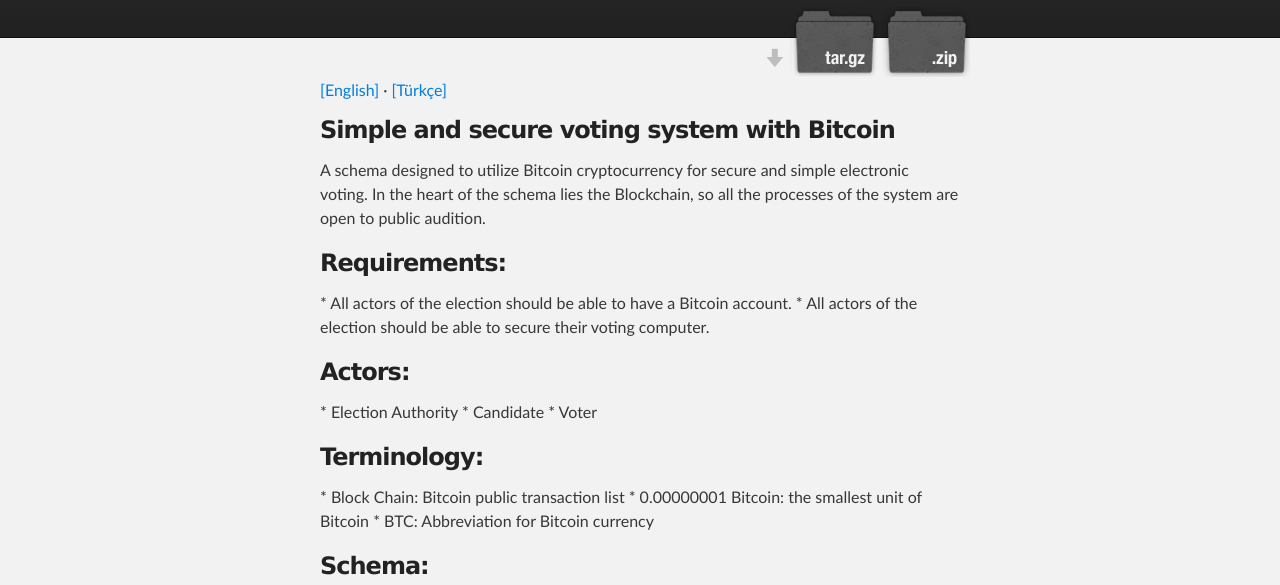
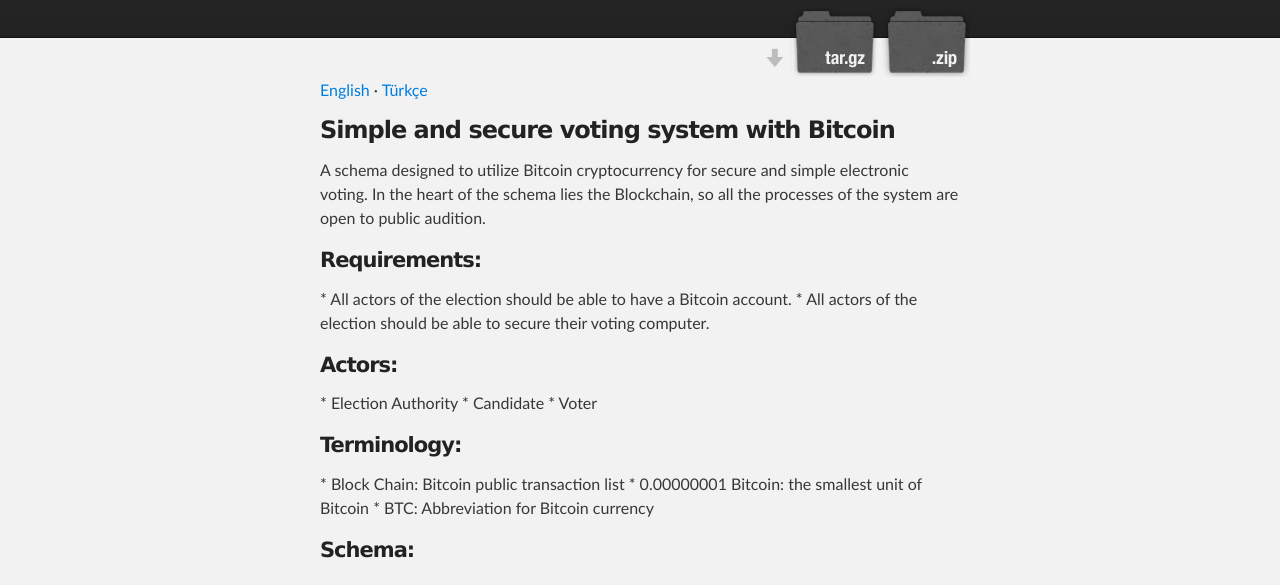
Before and after one commit to arikan/bitcoin-voting, a plain HTML site: page index.html in a window 1280 px wide. Shown: the part 208-793 px from the top of the page. Drawn offline with Linux system fonts and the light colour scheme.

Commit message:
index update

```diff
--- a/index.html
+++ b/index.html
@@ -28,10 +28,10 @@
   <!-- MAIN CONTENT -->
   <div id="main_content_wrap" class="outer">
     <section id="main_content" class="inner">
-      <a name="#simple-and-secure-voting-system-with-bitcoin">[English]</a> ∙
-      <a href="#bitcoin-ile-g%C3%BCvenli-ve-basit-bir-oy-sistemi">[Türkçe]</a>
+      <a href="#en">English</a> ∙
+      <a href="#tr">Türkçe</a>
 
-      <a name="#simple-and-secure-voting-system-with-bitcoin"></a>
+      <a name="#en"></a>
       <h3>
         <a name="welcome-to-github-pages" class="anchor" href="#welcome-to-github-pages">
           <span class="octicon octicon-link"></span>
@@ -43,24 +43,24 @@
         A schema designed to utilize Bitcoin cryptocurrency for secure and simple electronic voting. In the heart of the schema lies the Blockchain, so all the processes of the system are open to public audition.
       </p>
       <p>
-        <h3>Requirements:</h3>
+        <h4>Requirements:</h4>
         * All actors of the election should be able to have a Bitcoin account.
         * All actors of the election should be able to secure their voting computer.
       </p>
       <p>
-        <h3>Actors:</h3>
+        <h4>Actors:</h4>
         * Election Authority
         * Candidate
         * Voter
       </p>
       <p>
-        <h3>Terminology:</h3>
+        <h4>Terminology:</h4>
         * Block Chain: Bitcoin public transaction list
         * 0.00000001 Bitcoin: the smallest unit of Bitcoin
         * BTC: Abbreviation for Bitcoin currency
       </p>
       <p>
-        <h3>Schema:</h3>
+        <h4>Schema:</h4>
       </p>
       <p>
         0. **Election Authority declaration:**
@@ -85,16 +85,18 @@
         Election result is obtained by counting all valid voting transactions from the registered voting addresses to the registered candidate addresses in the Blockchain. Any other transaction after the first 0.00000001 BTC transaction from the voter to the candidate is considered disqualified. The whole process from the registrations to the voting and counting the results is open to audition by anyone.
       </p>
       <p>
-        <h3>Contribution</h3>
+        <h4>Contribution</h4>
         This basic schema can be implemented today with the existing Bitcoin infrastructure. One can develop applications and interfaces for better user experience of this system. Please send your comments and questions on issues and feel free to fork the repository and send pull requests.
       </p>
       <p>
-      <h3>License</h3>
+      <h4>License</h4>
       <a href="https://github.com/arikan/bitcoin-voting/blob/master/LICENSE">
         The MIT License (MIT)
       </a>
       </p>
     </section>
+
+    <a name="#tr"></a>
 
   </div>
 
```
